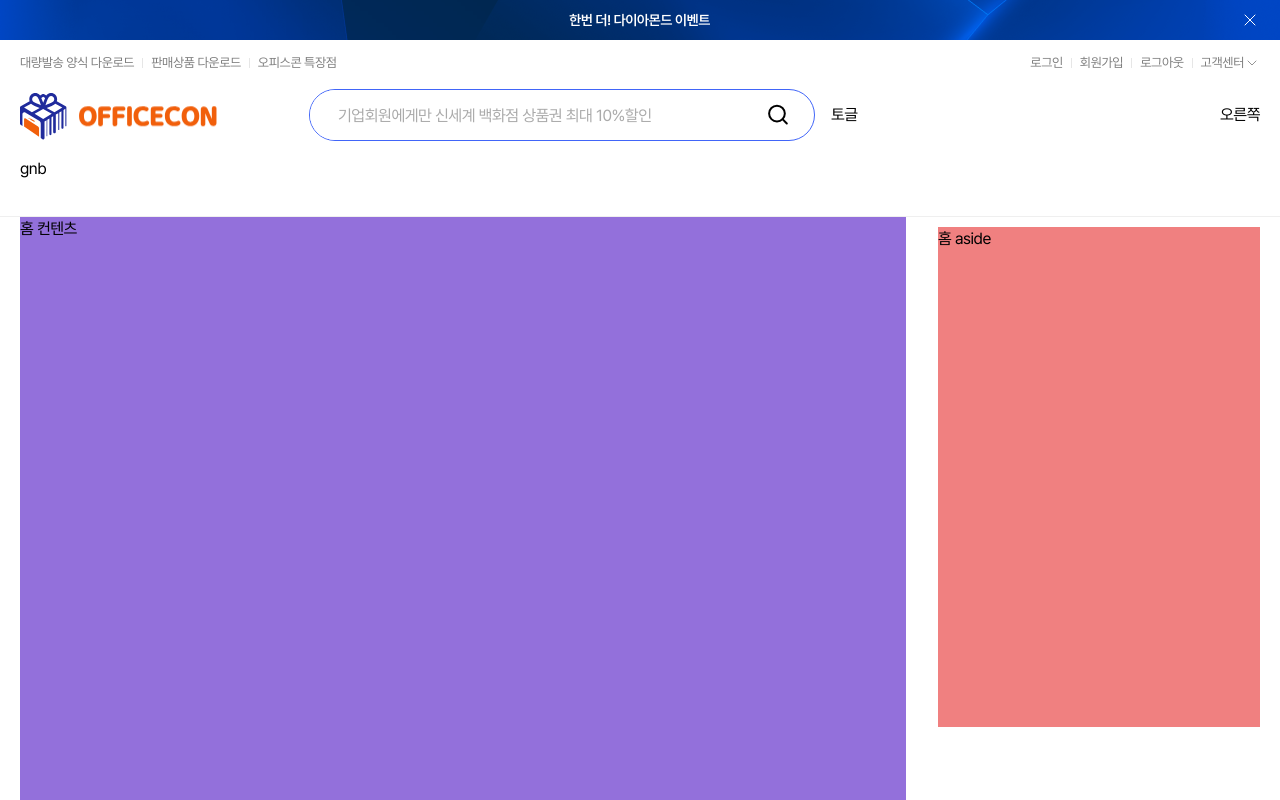
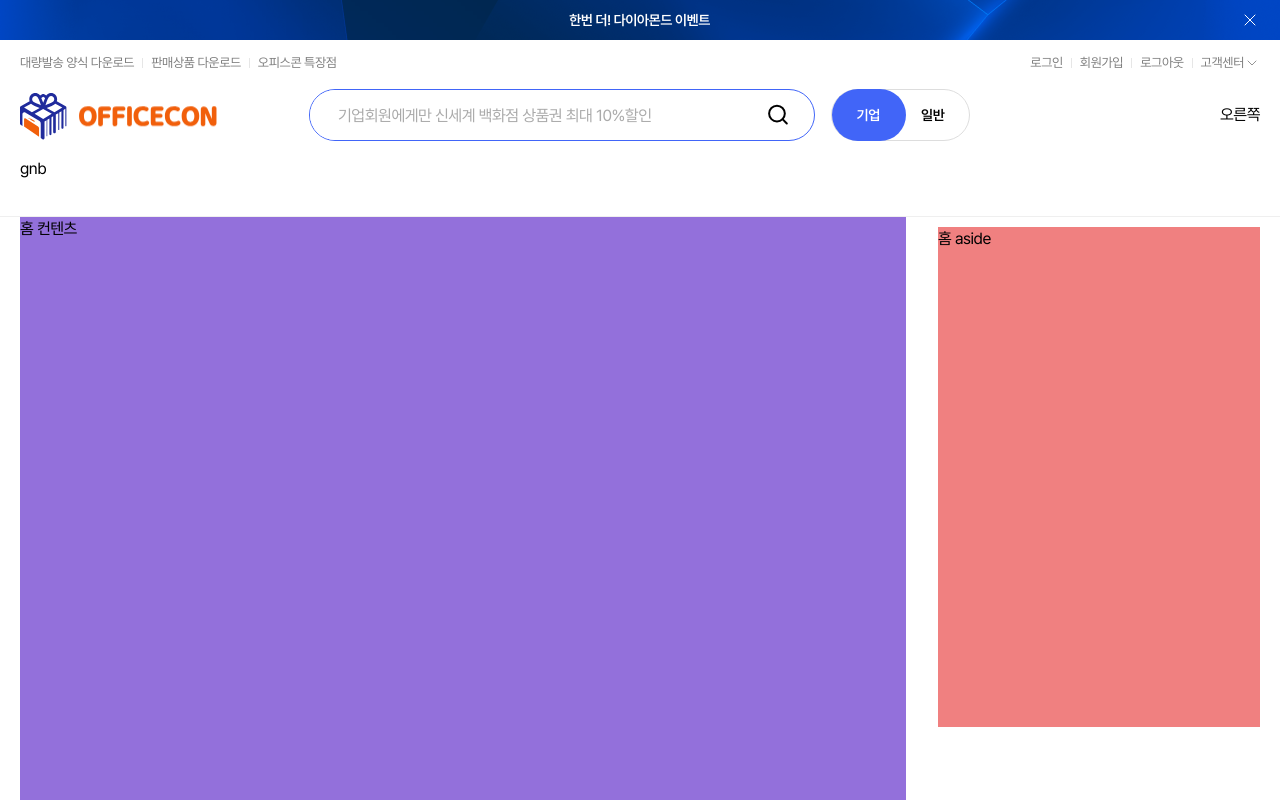
Before and after one commit to whitevacance/officecon, a plain HTML site: page index.html in a window 1280 px wide. Shown: the top 800 px of the page. Drawn offline with Linux system fonts and the light colour scheme.

Commit message:
토글 스위치 완료

```diff
--- a/css/style.css
+++ b/css/style.css
@@ -365,6 +365,7 @@ el-layer-dropdown.dropdown-menu {
   box-shadow: var(--color-boxShadow-3);
   padding: 14px;
   text-align: center;
+
   ul {
     display: flex;
     flex-direction: column;
@@ -385,6 +386,7 @@ el-layer-dropdown.dropdown-menu {
       }
     }
   }
+
   &.small {
     width: 100px;
     border-radius: 10px;
@@ -405,6 +407,7 @@ el-wrapper {
   width: 100%;
   position: relative;
 }
+
 el-container {
   display: flex;
   flex-direction: column;
@@ -419,6 +422,7 @@ component-top-banner {
   display: block;
   width: 100%;
 }
+
 el-top-banner {
   display: flex;
   align-items: center;
@@ -427,14 +431,17 @@ el-top-banner {
   height: var(--layout-top-banner-height);
   background-color: #fff;
   overflow: hidden;
+
   &.hide {
     display: none;
   }
+
   el-top-banner-content {
     width: var(--layout-width);
     height: 100%;
     position: relative;
     background-color: var(--color-natural-100);
+
     a {
       display: block;
       width: 100%;
@@ -445,6 +452,7 @@ el-top-banner {
         object-fit: cover;
       }
     }
+
     button {
       display: flex;
       align-items: center;
@@ -468,14 +476,17 @@ el-header-top {
   height: var(--layout-header-top-height);
   padding: var(--layout-padding);
   margin: 0 auto;
+
   .menu {
     display: flex;
     gap: 8px;
     color: var(--color-natural-30);
+
     & > li {
       display: flex;
       align-items: center;
       position: relative;
+
       &:before {
         content: '';
         display: inline-block;
@@ -484,22 +495,26 @@ el-header-top {
         margin-right: 8px;
         background-color: var(--color-natural-80);
       }
+
       &:first-of-type {
         &:before {
           display: none;
         }
       }
+
       & > a {
         color: var(--color-natural-30);
         &:hover {
           color: var(--color-natural-0);
         }
       }
+
       el-dropdown-menu {
         button {
           display: flex;
           align-items: center;
           color: var(--color-natural-30);
+
           &:hover,
           &.show {
             color: var(--color-natural-0);
@@ -507,6 +522,7 @@ el-header-top {
               background-color: var(--color-natural-0);
             }
           }
+
           &.show {
             el-icon {
               -webkit-transform: rotate(180deg);
@@ -517,6 +533,7 @@ el-header-top {
       }
     }
   }
+
   el-header-top-left {
     display: flex;
   }
@@ -537,15 +554,18 @@ el-header-top {
     opacity: 1;
   }
 }
+
 component-header-sticky {
   display: block;
   width: 100%;
   position: sticky;
   top: -1px;
+
   &:has(.is-stuck) {
     z-index: var(--zindex-fixed);
   }
 }
+
 el-header-sticky {
   display: block;
   width: 100%;
@@ -554,10 +574,12 @@ el-header-sticky {
   position: sticky;
   top: -1px;
   background-color: var(--color-natural-100);
+
   &.is-stuck {
     box-shadow: var(--color-boxShadow-4);
     z-index: var(--zindex-fixed);
   }
+
   el-header-content {
     display: flex;
     justify-content: space-between;
@@ -566,29 +588,35 @@ el-header-sticky {
     height: 100%;
     padding: var(--layout-padding);
     margin: 0 auto;
+
     el-header-content-left {
       display: flex;
       align-items: center;
       gap: 82px;
       height: 100%;
+
       el-logo {
         display: flex;
         height: 100%;
+
         a {
           display: flex;
           align-items: center;
           gap: 10.623px;
           height: 100%;
           padding: 4px 0 0.606px;
+
           img {
             width: auto;
             height: 100%;
           }
+
           el-logo-text {
             display: block;
             width: 149px;
             height: 100%;
             position: relative;
+
             & > div {
               display: flex;
               align-items: center;
@@ -601,13 +629,16 @@ el-header-sticky {
               top: 50%;
               transform: translateY(-50%);
               animation: logoTextFade 6s ease-out infinite;
+
               &:first-child {
                 animation-delay: 0s;
               }
+
               &:last-child {
                 animation-delay: 3s;
               }
             }
+
             img {
               width: 100%;
               height: auto;
@@ -615,16 +646,19 @@ el-header-sticky {
           }
         }
       }
+
       el-center {
         display: flex;
         align-items: center;
         height: 100%;
         gap: 16px;
+
         el-search-area {
           display: block;
           width: 506px;
           height: 100%;
           position: relative;
+
           el-search-layer.dropdown-menu {
             position: absolute;
             top: 0;
@@ -637,18 +671,21 @@ el-header-sticky {
             border-radius: 999px;
             overflow: hidden;
             background-color: var(--color-natural-100);
+
             &.show {
               height: fit-content;
               border-radius: 26px;
               border-color: var(--color-natural-100);
               box-shadow: var(--color-boxShadow-3);
             }
+
             el-search {
               display: flex;
               align-items: center;
               width: 100%;
               height: 50px;
               padding: 0 14px 0 0;
+
               button {
                 flex-grow: 0;
                 flex-shrink: 0;
@@ -657,6 +694,7 @@ el-header-sticky {
                 justify-content: center;
                 padding: 6px;
               }
+
               .form-control {
                 box-shadow: none !important;
                 border: none !important;
@@ -664,28 +702,33 @@ el-header-sticky {
                 height: 100%;
                 padding-left: 28px;
                 color: var(--color-natural-0);
+
                 &::placeholder {
                   color: var(--color-natural-50);
                   font-weight: 400;
                 }
               }
             }
+
             el-search-addon {
               display: flex;
               flex-direction: column;
               width: 100%;
               padding: 0 16px 10px;
+
               el-addon-content {
                 display: flex;
                 justify-content: space-between;
                 border-top: 1px solid var(--color-natural-80);
                 border-bottom: 1px solid var(--color-natural-80);
                 padding: 14px 12px;
+
                 &:before {
                   content: '';
                   width: 1px;
                   background-color: var(--color-natural-80);
                 }
+
                 el-recent {
                   order: -1;
                   display: flex;
@@ -694,6 +737,7 @@ el-header-sticky {
                   padding: 6px 0;
                   overflow: hidden;
                 }
+
                 el-popular {
                   display: flex;
                   flex-wrap: wrap;
@@ -701,6 +745,7 @@ el-header-sticky {
                   padding: 6px 0;
                   overflow: hidden;
                 }
+
                 el-addon-title {
                   flex-grow: 0;
                   flex-shrink: 0;
@@ -711,6 +756,7 @@ el-header-sticky {
                   height: 30px;
                   color: var(--color-natural-20);
                   font-weight: 700;
+
                   button {
                     text-decoration: underline;
                     text-decoration-color: var(--color-natural-20);
@@ -718,6 +764,7 @@ el-header-sticky {
                     font-weight: 600;
                   }
                 }
+
                 el-empty {
                   display: flex;
                   align-items: center;
@@ -727,16 +774,19 @@ el-header-sticky {
                   padding-bottom: 6px;
                   color: var(--color-natural-50);
                 }
+
                 ul {
                   display: flex;
                   flex-direction: column;
                   gap: 7px;
                   width: 100%;
                   height: calc(100% - 30px);
+
                   li {
                     display: flex;
                     align-items: center;
                     gap: 4px;
+
                     a {
                       color: var(--color-natural-20);
                       display: block;
@@ -745,10 +795,12 @@ el-header-sticky {
                       white-space: nowrap;
                     }
                   }
+
                   &.recent-list {
                     li {
                       display: flex;
                       justify-content: space-between;
+
                       button {
                         flex-grow: 0;
                         flex-shrink: 0;
@@ -758,6 +810,7 @@ el-header-sticky {
                       }
                     }
                   }
+
                   &.popular-list {
                     li {
                       el-rank {
@@ -779,10 +832,75 @@ el-header-sticky {
                 display: flex;
                 justify-content: flex-end;
                 padding: 7px 10px 0 0;
+
                 button {
                   padding: 6px;
                   color: var(--color-natural-20);
                 }
+              }
+            }
+          }
+        }
+        el-theme-switch {
+          display: block;
+          width: 139px;
+          height: 52px;
+          background-color: var(--color-natural-100);
+          border: 1px solid var(--color-natural-70);
+          border-radius: 999px;
+          position: relative;
+
+          &:before {
+            content: '';
+            display: block;
+            width: 74px;
+            height: calc(100% + 2px);
+            background-color: var(--color-blue-40);
+            border-radius: 999px;
+            position: absolute;
+            left: 0;
+            top: -1px;
+            transition: all 0.2s ease-in-out;
+          }
+
+          &:has(#theme-personal-member:checked) {
+            &:before {
+              background-color: var(--color-orange-officecon);
+              left: calc(100% - 74px);
+            }
+          }
+
+          el-theme-switch-buttons {
+            display: flex;
+            align-items: center;
+            justify-content: space-between;
+            width: 100%;
+            height: 100%;
+            position: absolute;
+            left: 0;
+            top: 0;
+
+            input {
+              display: none;
+
+              &:checked + label {
+                color: var(--color-natural-100);
+              }
+            }
+
+            label {
+              display: flex;
+              align-items: center;
+              justify-content: center;
+              width: 100%;
+              height: 100%;
+              padding: 0 0 0 4px;
+              font-weight: 600;
+              cursor: pointer;
+              transition: all 0.2s ease-in-out;
+
+              &:last-of-type {
+                padding: 0 4px 0 0;
               }
             }
           }
@@ -798,8 +916,8 @@ el-header-gnb {
   display: block;
   width: 100%;
   height: var(--layout-gnb-height);
-  /* padding: 14px 0 23px; */
   border-bottom: 1px solid var(--color-natural-90);
+
   el-gnb-container {
     display: block;
     width: var(--layout-width);
@@ -813,6 +931,7 @@ el-header-gnb {
 el-main-header {
   display: block;
   width: 100%;
+
   el-main-header-container {
     display: block;
     width: var(--layout-width);
@@ -820,6 +939,7 @@ el-main-header {
     margin: 0 auto;
   }
 }
+
 el-content {
   display: block;
   width: var(--layout-width);
@@ -837,6 +957,7 @@ el-footer {
   align-items: center;
   width: 100%;
   background-color: var(--color-natural-95);
+
   footer {
     display: flex;
     flex-direction: column;
@@ -846,12 +967,15 @@ el-footer {
     padding: var(--layout-padding);
     padding: 48px 20px 80px;
     color: var(--color-natural-30);
+
     ul {
       display: flex;
       gap: 8px;
+
       li {
         display: flex;
         align-items: center;
+
         &:before {
           content: '';
           display: inline-block;
@@ -860,60 +984,74 @@ el-footer {
           margin-right: 8px;
           background-color: var(--color-natural-70);
         }
+
         &:first-of-type {
           &:before {
             display: none;
           }
         }
+
         a {
           color: var(--color-natural-30);
         }
       }
     }
+
     address {
       display: flex;
       flex-direction: column;
       gap: 10px;
+
       el-footer-logo {
         display: block;
         width: 130px;
+
         img {
           width: 100%;
           height: auto;
         }
       }
+
       el-address-content {
         display: flex;
         flex-direction: column;
         gap: 5px;
       }
     }
+
     .privacy-policy {
       color: var(--color-natural-0);
     }
+
     el-footer-cert-list {
       ul {
         display: flex;
         gap: 24px;
+
         li {
           height: 46px;
           position: relative;
+
           &:before {
             display: none;
           }
+
           button {
             display: flex;
             align-items: center;
             gap: 10px;
+
             & > el-label {
               display: flex;
               flex-direction: column;
               align-items: flex-start;
             }
+
             &:hover + el-cert-layer {
               display: block;
             }
           }
+
           el-cert-layer {
             display: none;
             width: 310px;
@@ -925,6 +1063,7 @@ el-footer {
             background-color: var(--color-natural-100);
             box-shadow: var(--color-boxShadow-1);
             border-radius: 5px;
+
             img {
               width: 100%;
               height: auto;
@@ -944,6 +1083,7 @@ el-home {
   align-items: flex-start;
   gap: 32px;
   width: 100%;
+
   el-home-content {
     flex-shrink: 0;
     display: block;
@@ -951,6 +1091,7 @@ el-home {
     min-height: 1500px;
     background-color: mediumpurple;
   }
+
   el-home-aside {
     flex-shrink: 0;
     display: block;
@@ -958,6 +1099,7 @@ el-home {
     padding-top: 10px;
     position: sticky;
     top: calc(var(--layout-header-sticky-height) + 10px);
+
     & > aside {
       min-height: 500px;
       background-color: lightcoral;
@@ -974,16 +1116,19 @@ el-examples-article {
   width: 100%;
   padding: 30px 0;
   border-bottom: 2px solid var(--color-blue-20);
+
   el-examples-stack {
     display: flex;
     flex-wrap: wrap;
     gap: 16px;
     width: 100%;
     padding: 16px;
+
     &.bg {
       background-color: #ebedf3;
     }
   }
+
   el-color-chip {
     flex-grow: 0;
     flex-shrink: 0;
@@ -995,6 +1140,7 @@ el-examples-article {
     padding: 8px;
     color: rgb(129, 216, 42);
   }
+
   el-layer-dropdown.dropdown-menu {
     display: block;
     position: relative;
--- a/js/web-components.js
+++ b/js/web-components.js
@@ -175,11 +175,13 @@ class ComponentHeaderSticky extends HTMLElement {
   loadExternalScript() {
     loadScript(this, 'initHeaderSticky');
     loadScript(this, 'initSearchLayer');
+    loadScript(this, 'initThemeSwitch');
   }
 
   async loadScriptDynamically() {
     loadDynamically(this, 'initHeaderSticky');
     loadDynamically(this, 'initSearchLayer');
+    loadDynamically(this, 'initThemeSwitch');
   }
 
   render() {
@@ -325,7 +327,23 @@ class ComponentHeaderSticky extends HTMLElement {
                   </el-search-addon>
                 </el-search-layer>
               </el-search-area>
-                <el-toggle-button>토글</el-toggle-button>
+              <el-theme-switch class="typo-body-sm">
+                <el-theme-switch-buttons>
+                  <input
+                    type="radio"
+                    id="theme-company-member"
+                    name="theme-switch"
+                    checked
+                  />
+                  <label for="theme-company-member">기업</label>
+                  <input
+                    type="radio"
+                    id="theme-personal-member"
+                    name="theme-switch"
+                  />
+                  <label for="theme-personal-member">일반</label>
+                </el-theme-switch-buttons>
+              </el-theme-switch>
             </el-center>
           </el-header-content-left>
           <el-header-content-right>오른쪽</el-header-content-right>
```
Also changed, not shown: examples.html (+18 -1 lines), js/pub-common.js (+50 -0 lines). Lines whose indentation alone changed are shown as unchanged.
